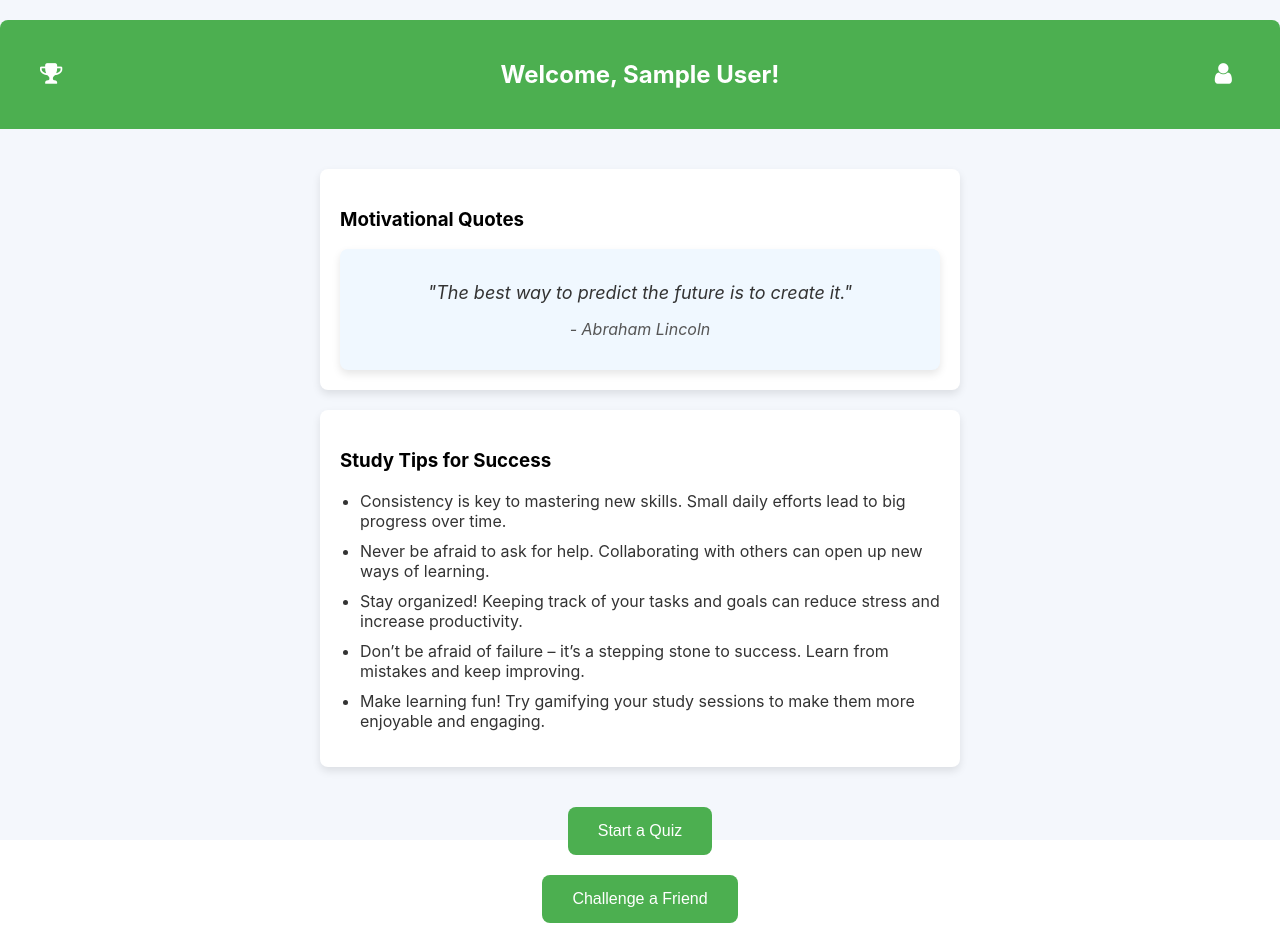
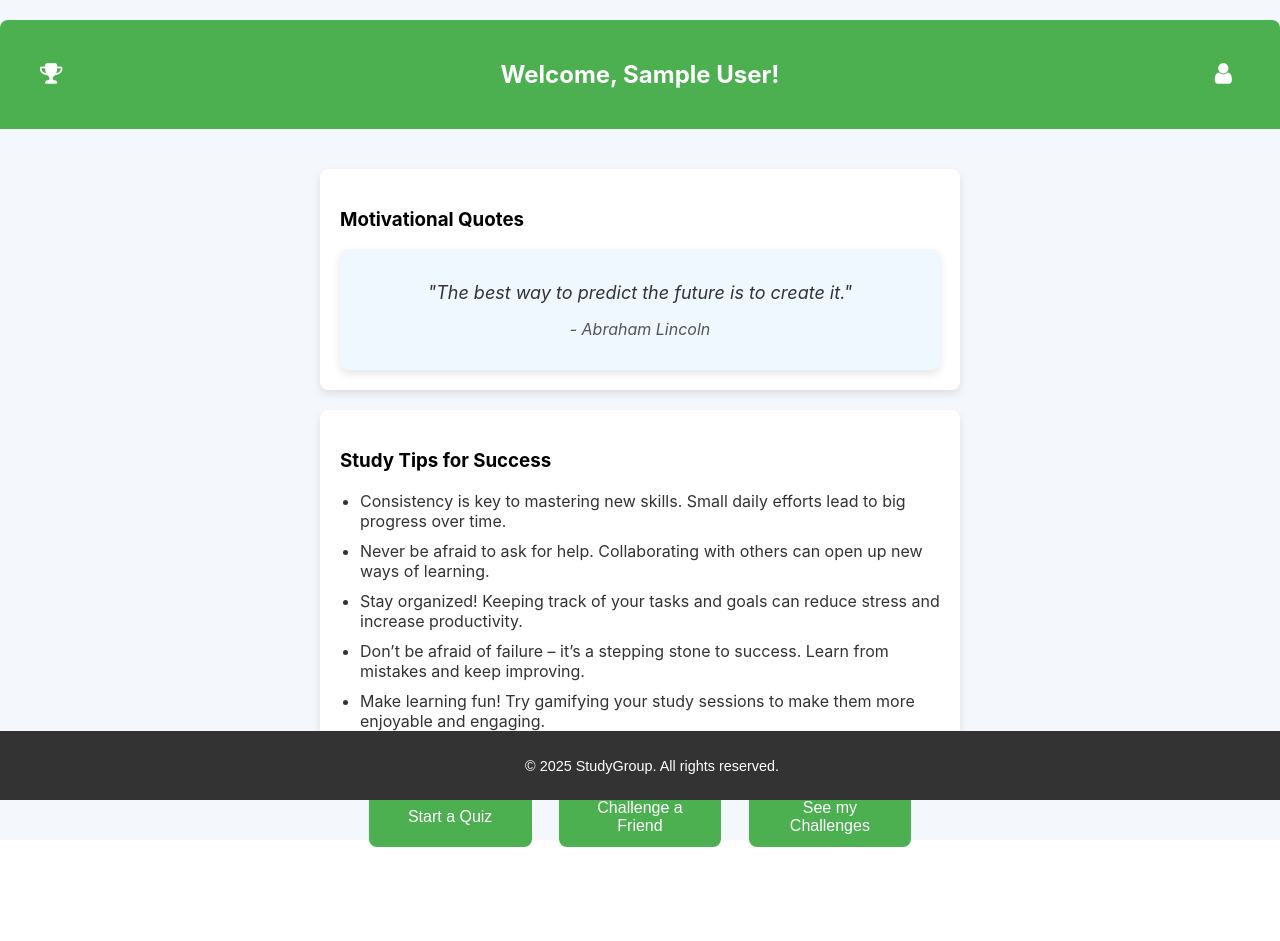
Before and after one commit to debrahseth/UniCram, a React (Create React App) app: page /dashboard in a window 1280 px wide. Shown: the top 941 px of the page. After the commit the page ends 887 px from the top, so only its background shows below. Built offline with nearby package versions, Linux system fonts and the light colour scheme; no server answers; the database is empty; sample sign-in values are in the browser's storage.

Commit message:
Saturday 2

```diff
--- a/src/components/Dashboard.js
+++ b/src/components/Dashboard.js
@@ -99,9 +99,14 @@ const Dashboard = () => {
           </ul>
         </div>
 
-        <button onClick={() => navigate('/quiz')} style={styles.startQuizButton}>Start a Quiz</button>
-        <button onClick={() => navigate('/challenge')} style={styles.startQuizButton}>Challenge a Friend</button>
-        <button onClick={() => navigate('/challenges')} style={styles.startQuizButton}>See my Challenges</button>
+        <div style={styles.buttonContainer}>
+            <button onClick={() => navigate('/quiz')} style={styles.startQuizButton}>Start a Quiz</button>
+            <button onClick={() => navigate('/challenge')} style={styles.startQuizButton}>Challenge a Friend</button>
+            <button onClick={() => navigate('/challenges')} style={styles.startQuizButton}>See my Challenges</button>
+        </div>
+      </div>
+      <div style={styles.footerStyle}>
+        <p>© 2025 StudyGroup. All rights reserved.</p>
       </div>
     </div>
   );
@@ -183,16 +188,28 @@ const styles = {
   tipItem: {
     marginBottom: '10px',
   },
+  buttonContainer: {
+    display: 'flex',
+    justifyContent: 'space-between',
+    gap: '20px',
+    flexWrap: 'wrap',
+    marginBottom: '20px',
+  },
   startQuizButton: {
+    padding: '12px 24px',
+    fontSize: '16px',
     backgroundColor: '#4CAF50',
     color: 'white',
-    padding: '15px 30px',
-    fontSize: '16px',
+    border: 'none',
+    borderRadius: '8px',
     cursor: 'pointer',
-    borderRadius: '8px',
-    border: 'none',
-    marginTop: '20px',
+    width: '30%',
     transition: 'background-color 0.3s',
+    textAlign: 'center',
+    boxSizing: 'border-box',
+  },
+  startQuizButtonHover: {
+    backgroundColor: '#45a049',
   },
   icon: {
     marginRight: '8px',
@@ -219,6 +236,18 @@ const styles = {
     fontSize: '1.5rem',
     cursor: 'pointer',
   },
+  footerStyle: {
+    position: 'fixed',
+    bottom: '0',
+    left: '0',
+    width: '100%',
+    padding: '12px',
+    backgroundColor: '#333',
+    color: '#fff',
+    textAlign: 'center',
+    fontSize: '0.9rem',
+    fontFamily: 'Poppins, sans-serif',
+  },
 };
 
 export default Dashboard;
```
